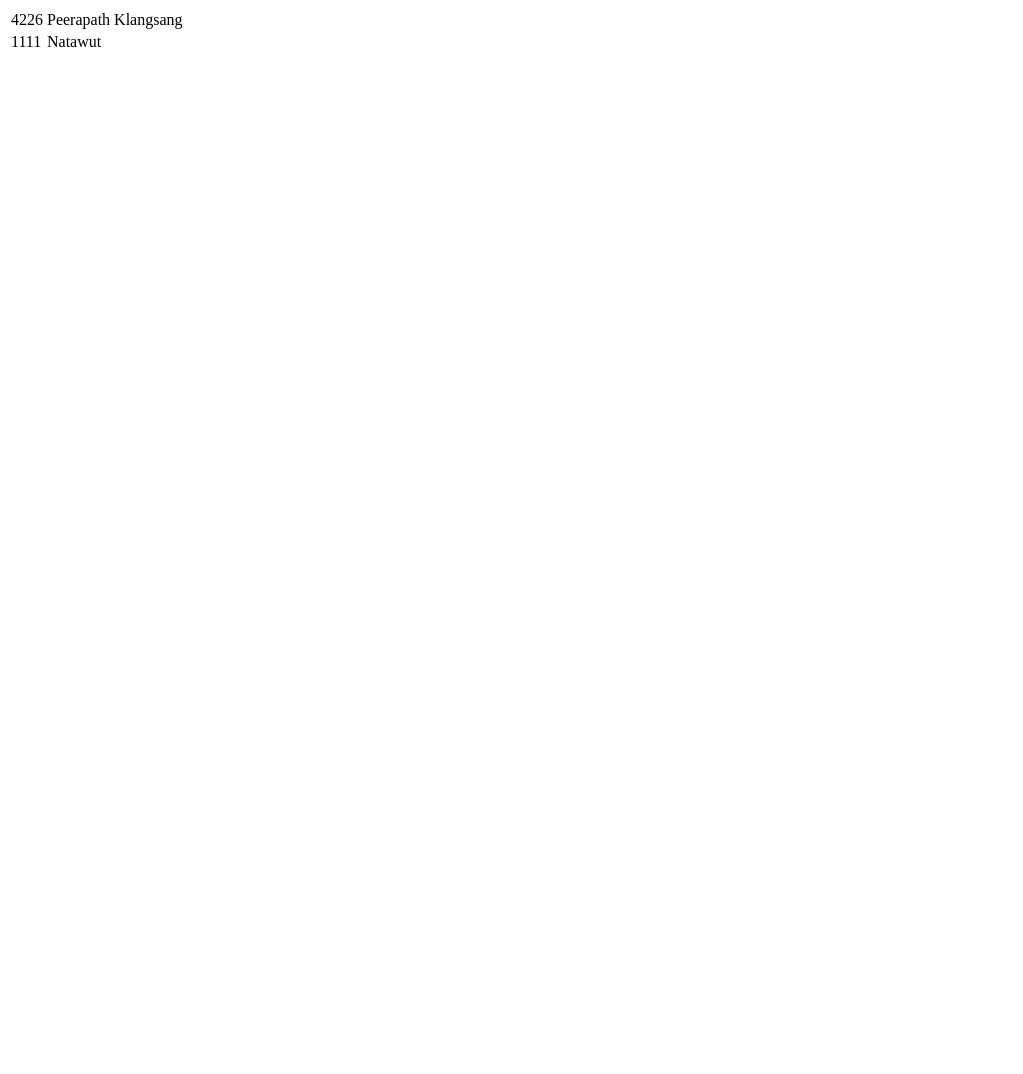
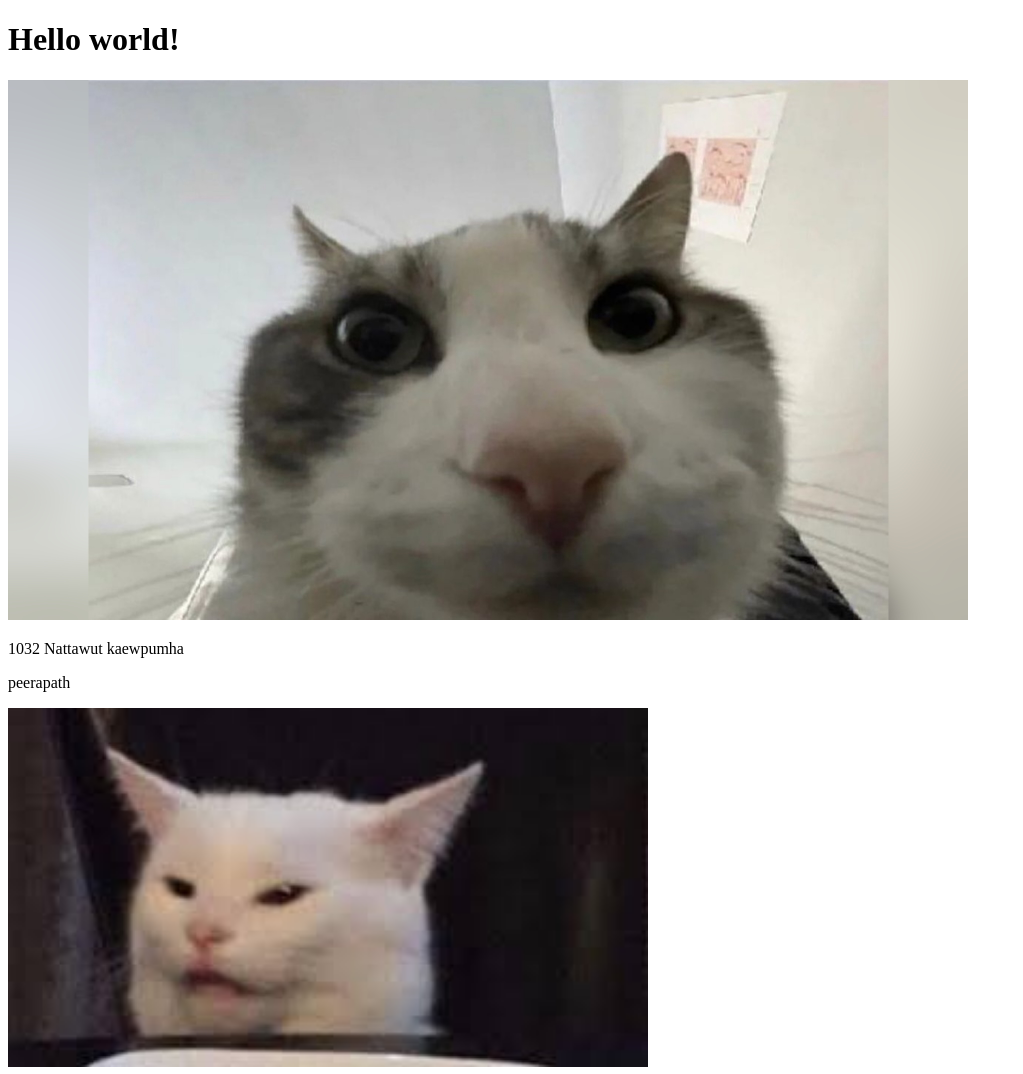
Before and after one commit to Peerapath/AAAAAAAAA_Lab_3, a plain HTML site: page index.html in a window 1280 px wide. Shown: the whole page, without its empty margins (0-1023 px from the left). Before the commit the page ends 800 px from the top, so only its background shows below. Drawn offline with Linux system fonts and the light colour scheme.

Commit message:
2 images(8)

```diff
--- a/index.html
+++ b/index.html
@@ -1,17 +1,15 @@
+<!DOCTYPE html>
 <html>
-    <head>
-        <title>
-            My Friend and Me
-        </title>
-    </head>
-    <body>
-        <table>
-            <tr>
-                <td>4226</td><td>Peerapath Klangsang</td>
-            </tr>
-            <tr>
-                <td>1111</td><td>Natawut</td>
-            </tr>
-        </table>
-    </body>
+<head>
+<title>Hello World!</title>
+</head>
+<body>
+
+<h1>Hello world!</h1>
+<div><img src="cover3.jpg" alt="catmeme" style="width:100%;max-width:960px"></div>
+<p>1032 Nattawut kaewpumha</p>
+<p>peerapath </p>
+<div><img src="images.jpg" alt="catfmeme" style="width:100%;max-width:640px"></div>
+
+</body>
 </html>
```
Also changed, not shown: catmeme.jfif (deleted), images.jpg (added).
